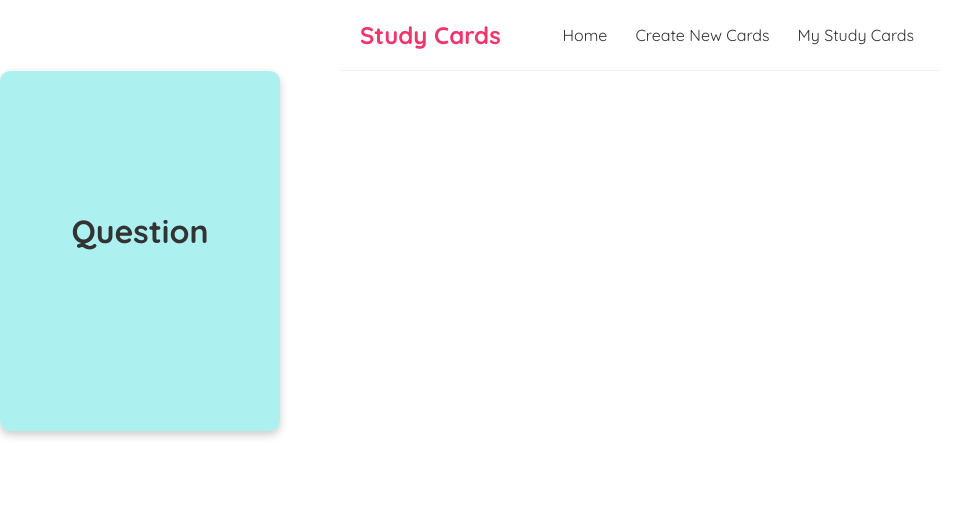
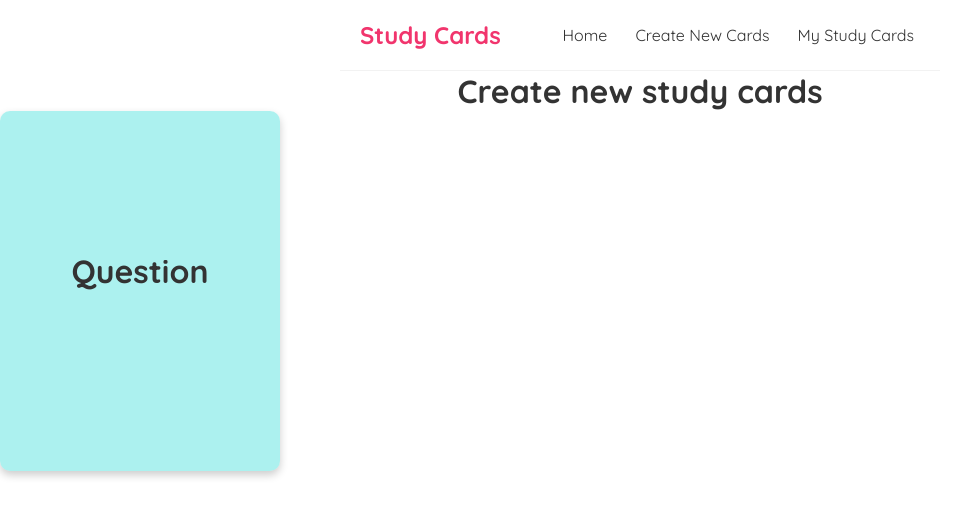
Before and after one commit to EvaGraceSmith/studyCards, a React (Create React App) app: page /createnewstudycards in a window 1280 px wide. Shown: the top 516 px of the page, without its empty margins (0-977 px from the left). Built offline with nearby package versions, Linux system fonts and the light colour scheme.

Commit message:
updated cards

```diff
--- a/src/components/Cards.js
+++ b/src/components/Cards.js
@@ -6,6 +6,7 @@ import './Cards.css';
 function Cards() {
     return (
         <>
+        <h1>Create new study cards</h1>
             <div className="flip-card">
                 <div className="flip-card-inner">
                 <div className="flip-card-front">
```
